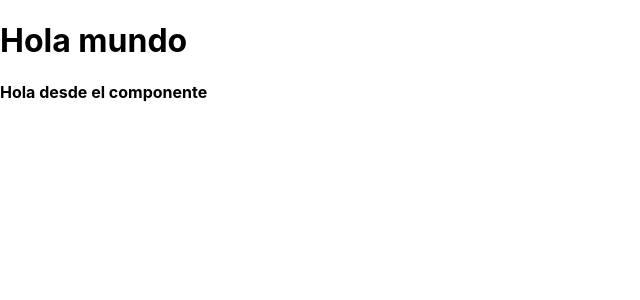
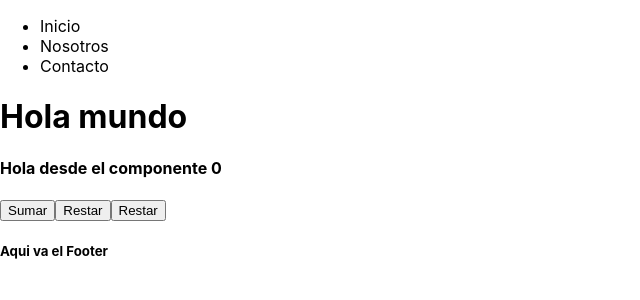
Before and after one commit to Alexis2879/primer-proyecto-react, a React (Create React App) app: page / in a window 1280 px wide. Shown: the top 300 px of the page, without its empty margins (0-640 px from the left). Built offline with nearby package versions, Linux system fonts and the light colour scheme.

Commit message:
arribafooter

```diff
--- a/src/App.js
+++ b/src/App.js
@@ -1,19 +1,60 @@
+// paso1: Importar useState
+import { useState } from "react";
+import Header from "./Header";
+import Footer from "./Footer";
+
 // El primer paso para definir un componente es el nombre
 // El nombre de un componente siempre debe iniciar en mayuscula
 // ahora el componente basicamente es una funcion, por ende podemos crearlo
 // usando function o arrow function
 const PrimerComponente = () => {
+  // React tiene una funcion llamada useState
+  // useState es una funcion interna de react la cual se encarga de
+  // manejar el estado de las variables
+  // para poder usar usaState debemos importarla desde react
+
+  // Al usuar useState la forma en la cual creamos una variable cambia
+  // porque debemos definir 2 cosas primero el nombre de la variable y segundo
+  // la funcion que se encargar de cambiar el estado de la variable
+  // count: Es la variable que usaremos para pode mostrar el valor
+  // setCount: Es la funcion que se encarga de poder asignarle un valor a count
+  // para poder definir esta variable como parte de useState debemos inicializar el valor
+  // de esta vairable usando useState
+  // ojo el valor que va dentro de useState sera el valor inicial de la variable
+
+  const [count, setCount] = useState(0);
+
   // esta funcion retornar una vista
   // en react usamos return () para inidicar que lo que este dentro de los
   // parentesis sera el objeto visual que vamos a retornar
   // algo importante es que react solo puede retornar un componente a la vez
   // retorna solo un div
+
+  // vamos a crear 2 funciones una para sumar y otra para restar
+  // Estas 2 funciones esta cambiado el estado de la variable count
+  const sumar = () => setCount(count + 1);
+
+  const restar = () => setCount(count - 1);
+
+  const parametros = (n1, n2) => {
+    setCount(n1 + n2);
+  };
+
   return (
     <div>
+      <Header />
       <h1>Hola mundo</h1>
       <div>
-        <h4>Hola desde el componente</h4>
+        <h4>Hola desde el componente {count}</h4>
+        {/* vamos a crear 2 botones uno para poder sumarle 1 a count y otro para restarle */}
+        <button onClick={sumar}>Sumar</button>
+        <button onClick={restar}>Restar</button>
+        {/* Si queremos usar parentensis al momento de llamar a una funcion debemos primera
+          ejecutarla como un callback */}
+        {/* Ademas es la forma en el caso nuestra reciba algun parametro */}
+        <button onClick={() => parametros(10, 20)}>Restar</button>
       </div>
+      <Footer />
     </div>
   );
 };
--- /dev/null
+++ b/src/Footer.js
@@ -0,0 +1,9 @@
+const Footer = () => {
+    return (
+        <footer>
+                <h5>Aqui va el Footer</h5>
+        </footer>
+    );
+  };
+
+  export default Footer;
--- /dev/null
+++ b/src/Header.js
@@ -0,0 +1,17 @@
+const Header = () => {
+    return (
+      <div>
+        <header>
+          <nav>
+            <ul>
+              <li>Inicio</li>
+              <li>Nosotros</li>
+              <li>Contacto</li>
+            </ul>
+          </nav>
+        </header>
+      </div>
+    );
+  };
+
+  export default Header;
```
Also changed, not shown: src/index.js (line endings or trailing spaces).
